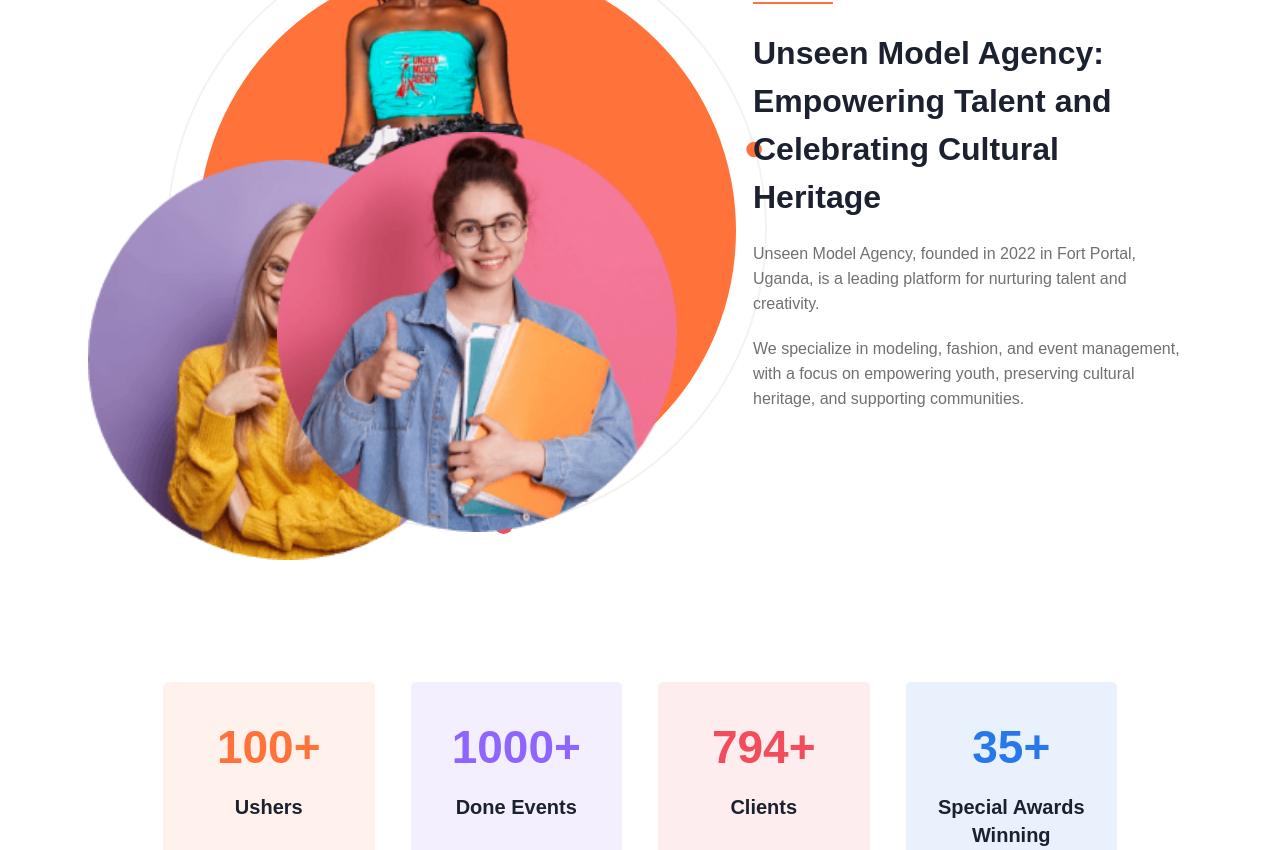
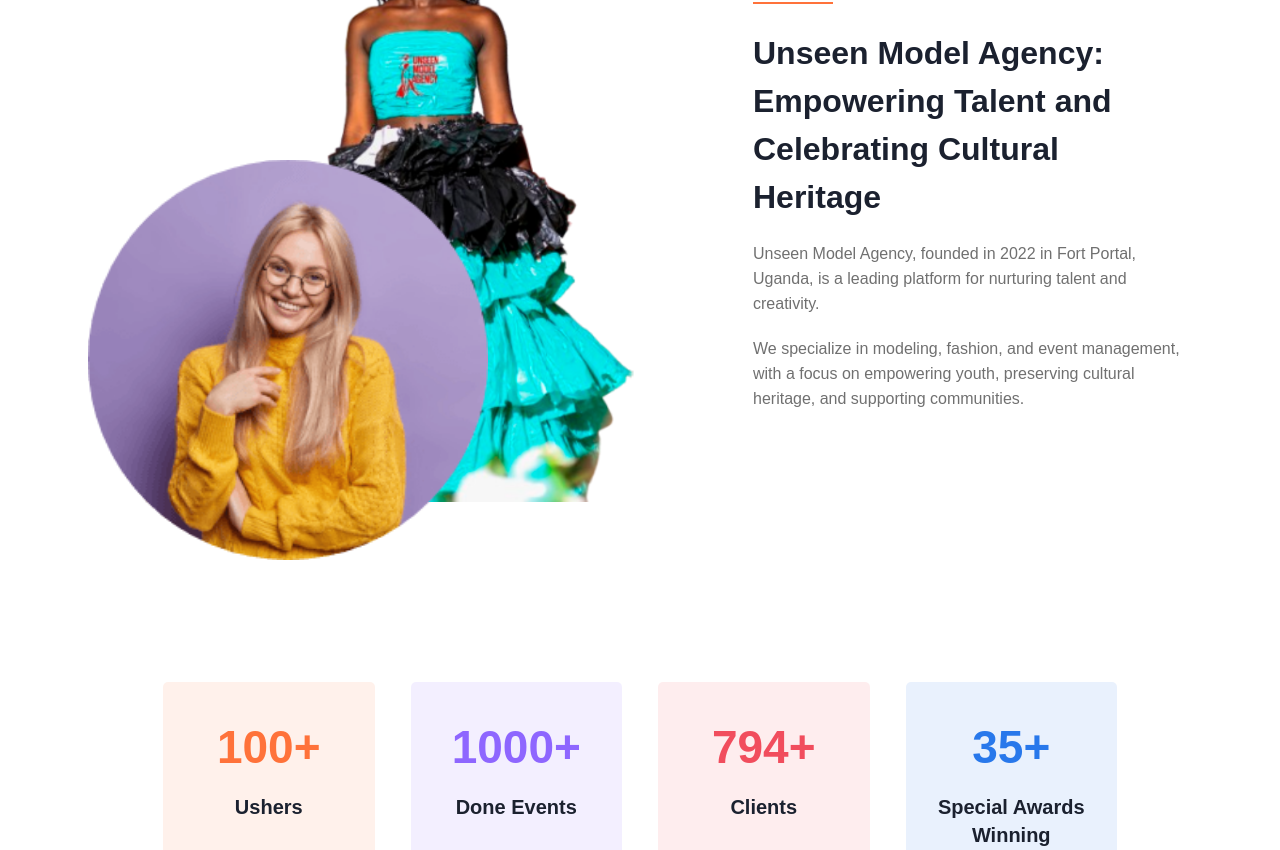
Before and after one commit to muhenda/unseenfinal, a Next.js app: page /about in a window 1280 px wide. Shown: the part 660-1510 px from the top of the page. Built offline with nearby package versions, Linux system fonts and the light colour scheme; no server answers; the database is empty; a web font is replaced by a local one.

Commit message:
Add missing files

```diff
--- a/src/app/components/about/AboutUsArea.tsx
+++ b/src/app/components/about/AboutUsArea.tsx
@@ -17,13 +17,7 @@
                 width={600}
                 height={400}
               />
-              <Image
-                className="about-img about_01"
-                src="/assets/img/about/01.png"
-                alt="about-img"
-                width={400}
-                height={300}
-              />
+
               <Image
                 className="about-img about_02"
                 src="/assets/img/about/02.png"
@@ -31,13 +25,7 @@
                 width={400}
                 height={300}
               />
-              <Image
-                className="about-img about_03"
-                src="/assets/img/slider/earth-bg.svg"
-                alt="about-img"
-                width={600}
-                height={400}
-              />
+
             </div>
           </div>
           <div className="col-lg-5">
```
